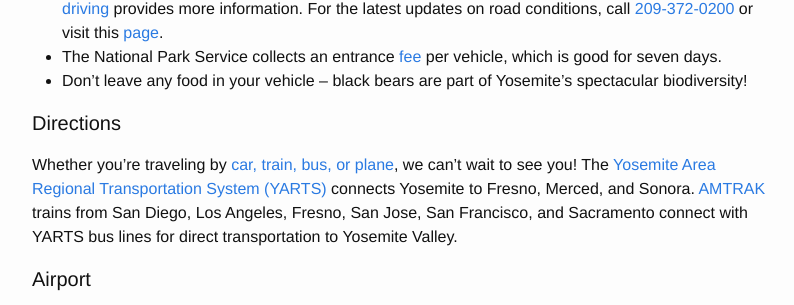
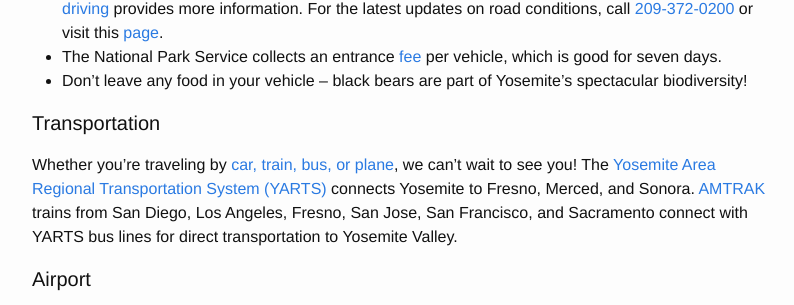
Before and after one commit to j-e-yosemite/j-e-yosemite.github.io, a Jekyll site: the page built from details.md, in a window 1280 px wide and 900 px high, scrolled down 827 px. Shown: the part 148-453 px from the top of the window, without its empty margins (238-1032 px from the left). Built offline with Jekyll 4.4.1, drawn with Linux system fonts in a browser that asks for light colours.

Commit message:
Changed heading from "Directions" to "

```diff
--- a/details.md
+++ b/details.md
@@ -39,7 +39,7 @@ Yosemite's National Park status prevents us from setting aside a block of rooms
 * The National Park Service collects an entrance [fee](http://www.nps.gov/yose/planyourvisit/fees.htm) per vehicle, which is good for seven days.
 * Don't leave any food in your vehicle -- black bears are part of Yosemite's spectacular biodiversity!
 
-#### Directions
+#### Transportation
 
 Whether you're traveling by [car, train, bus, or plane](http://www.travelyosemite.com/discover/getting-here/), we can't wait to see you! The [Yosemite Area Regional Transportation System (YARTS)](http://yarts.com/) connects Yosemite to Fresno, Merced, and Sonora. [AMTRAK](https://www.amtrak.com/home) trains from San Diego, Los Angeles, Fresno, San Jose, San Francisco, and Sacramento connect with YARTS bus lines for direct transportation to Yosemite Valley.
 
```
